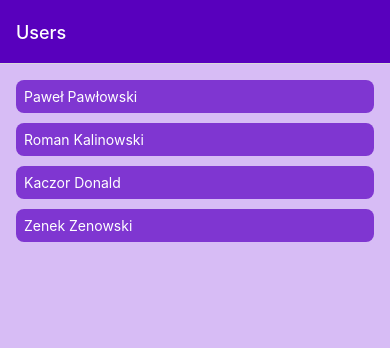
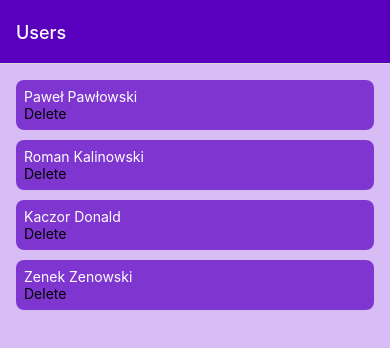
Before and after one commit to val089/USERS-React-Native, a React Native app: screen /UsersScreen in a window 390 px wide. Shown: the top 348 px of the page. Built offline with nearby package versions, Linux system fonts and the light colour scheme.

Commit message:
add redux, redux toolkit, usersSlice, update UserItem

```diff
--- a/App.tsx
+++ b/App.tsx
@@ -5,6 +5,8 @@ import {
   NativeStackScreenProps
 } from '@react-navigation/native-stack';
 import { GlobalStyles } from './src/styles/globalStyles';
+import { Provider } from 'react-redux';
+import store from './src/store';
 
 import { UsersScreen } from './src/screens/UserScreen';
 import { UserDetailsScreen } from './src/screens/UserDetailsScreen';
@@ -23,6 +25,7 @@ export default function App() {
   return (
     <>
       <StatusBar style="auto" />
+      <Provider store={store}>
         <NavigationContainer>
           <Stack.Navigator
             initialRouteName="UsersScreen"
@@ -49,6 +52,7 @@ export default function App() {
             />
           </Stack.Navigator>
         </NavigationContainer>
+      </Provider>
     </>
   );
 }
--- a/src/components/UserItem.tsx
+++ b/src/components/UserItem.tsx
@@ -1,27 +1,33 @@
 import { useNavigation } from '@react-navigation/native';
+import { useDispatch } from 'react-redux';
 import { View, Text, StyleSheet, Pressable } from 'react-native';
 import { GlobalStyles } from '../styles/globalStyles';
+import { deleteUser } from '../store/slices/usersSlice';
 
 interface UserItemProps {
   id: string;
   firstName: string;
   lastName: string;
-  onPress: () => void;
 }
 
 export const UserItem = ({ firstName, lastName, id }: UserItemProps) => {
   const navigation = useNavigation();
+  const dispatch = useDispatch();
 
   return (
-    <Pressable
-      onPress={() => navigation.navigate('UserDetailsScreen', { userId: id })}
-    >
-      <View style={styles.item}>
+    <View style={styles.item}>
+      <Pressable
+        onPress={() => navigation.navigate('UserDetailsScreen', { userId: id })}
+      >
         <Text style={styles.text}>
           {firstName} {lastName}
         </Text>
-      </View>
-    </Pressable>
+      </Pressable>
+
+      <Pressable onPress={() => dispatch(deleteUser({ id }))}>
+        <Text>Delete</Text>
+      </Pressable>
+    </View>
   );
 };
 
--- a/src/data/users.ts
+++ b/src/data/users.ts
@@ -1,15 +1,6 @@
-export type UserRoleType = 'admin' | 'user';
+import { UserType } from '../store/slices/usersSlice';
 
-export type UserType = {
-  id: string;
-  username: string;
-  firstName: string;
-  lastName: string;
-  role: UserRoleType;
-  enabled: boolean;
-};
-
-export const users = [
+export const users: UserType[] = [
   {
     id: 'user-1',
     username: 'user01',
--- a/src/screens/UserScreen.tsx
+++ b/src/screens/UserScreen.tsx
@@ -1,15 +1,20 @@
 import { FlatList, View, ListRenderItem, StyleSheet } from 'react-native';
-import { users, UserType } from '../data/users';
+import { UserType } from '../store/slices/usersSlice';
+import { RootState } from '../store/store';
+import { useSelector } from 'react-redux';
+
 import { UserItem } from '../components/UserItem';
 
 export const UsersScreen = () => {
+  const users = useSelector((state: RootState) => state.users.users);
+
   const renderUser: ListRenderItem<UserType> = (itemData) => {
     return <UserItem {...itemData.item} />;
   };
 
   return (
     <View style={styles.screen}>
-      <FlatList data={users as UserType[]} renderItem={renderUser} />
+      <FlatList data={users} renderItem={renderUser} />
     </View>
   );
 };
--- /dev/null
+++ b/src/store/index.ts
@@ -0,0 +1 @@
+export { default } from './store';
--- /dev/null
+++ b/src/store/slices/usersSlice.ts
@@ -0,0 +1,38 @@
+import { createSlice, PayloadAction } from '@reduxjs/toolkit';
+import { users } from '../../data/users';
+
+export type UserRoleType = 'admin' | 'user';
+
+export type UserType = {
+  id: string;
+  username: string;
+  firstName: string;
+  lastName: string;
+  role: UserRoleType;
+  enabled: boolean;
+};
+
+type InitialStateType = {
+  users: UserType[];
+};
+
+const initialState: InitialStateType = {
+  users: [...users]
+};
+
+const usersSlice = createSlice({
+  name: 'users',
+  initialState,
+  reducers: {
+    addUser: (state, action: PayloadAction<{ newUser: UserType }>) => {
+      state.users.push(action.payload.newUser);
+    },
+    deleteUser: (state, action: PayloadAction<{ id: string }>) => {
+      state.users = state.users.filter((user) => user.id !== action.payload.id);
+    }
+  }
+});
+
+export const { addUser, deleteUser } = usersSlice.actions;
+
+export default usersSlice.reducer;
--- /dev/null
+++ b/src/store/store.ts
@@ -0,0 +1,12 @@
+import { configureStore } from '@reduxjs/toolkit';
+import usersReducer from './slices/usersSlice';
+
+const store = configureStore({
+  reducer: {
+    users: usersReducer
+  }
+});
+
+export type RootState = ReturnType<typeof store.getState>;
+
+export default store;
```
Lines whose indentation alone changed are shown as unchanged.
